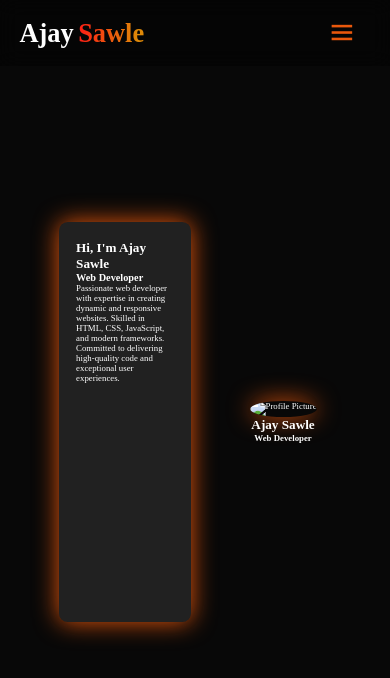
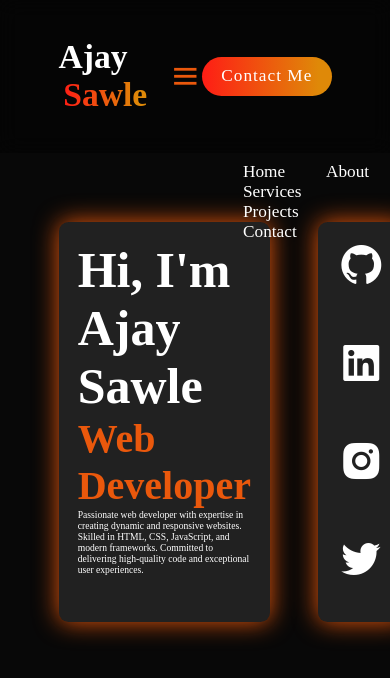
Before and after one commit to INDxSnipzY/My-Website, a plain HTML site: page Assets/About/About.html in a window 390 px wide. Drawn offline with nearby package versions, Linux system fonts and the light colour scheme.

Commit message:
change 1.2

```diff
--- a/Assets/About/About.html
+++ b/Assets/About/About.html
@@ -4,7 +4,7 @@
     <meta charset="UTF-8" />
     <meta name="viewport" content="width=device-width, initial-scale=1.0" />
     <title>Portfolio Website</title>
-    <link rel="stylesheet" href="../../style.css" />
+    <link rel="stylesheet" href="about.css" />
     <link
       href="https://unpkg.com/boxicons@2.1.4/css/boxicons.min.css"
       rel="stylesheet"
@@ -45,9 +45,20 @@
 
   <!-- Right Box -->
   <div class="home-right">
-    <img src="../../images/profile.jpg" alt="Profile Picture" />
-    <h2>Ajay Sawle</h2>
-    <h4>Web Developer</h4>
+    <div class="social-icons">
+          <a href="https://github.com/INDxSnipzY" target="_blank">
+            <i class="bx bxl-github"></i>
+          </a>
+          <a href="https://www.linkedin.com/in/ajay-sawle/" target="_blank">
+            <i class="bx bxl-linkedin-square"></i>
+          </a>
+          <a href="https://www.instagram.com/crazy._ajay_/" target="_blank">
+            <i class="bx bxl-instagram-alt"></i>
+          </a>
+          <a href="https://x.com/TSSnipzY" target="_blank">
+            <i class="bx bxl-twitter"></i>
+          </a>
+      </div>
   </div>
 </section>
 
--- /dev/null
+++ b/Assets/About/about.css
@@ -0,0 +1,255 @@
+@import "tailwindcss";
+* {
+  margin: 0;
+  padding: 0;
+  box-sizing: border-box;
+  text-decoration: none;
+  scroll-behavior: smooth;
+  font-family: "Poppins";
+}
+
+:root {
+  --bg-color: #080808;
+  --second-bg-color: #101010;
+  --text-color: white;
+  --main-color: #ea580c;
+}
+
+html {
+  font-size: 60%;
+  overflow-x: hidden;
+}
+
+body{
+  background: var(--bg-color);
+  color: var(--text-color);
+}
+
+.header{
+  position: fixed;
+  width: 100%;
+  top: 0;
+  left: 0;
+  padding: 4rem 15%;
+  background: rgba(0, 0, 0, 0.3);
+  backdrop-filter: blur(10px);
+  display: flex;
+  justify-content: space-between;
+  align-items: center;
+  z-index: 1000;
+}
+
+#menu-icon{
+  font-size: 3.5rem;
+  color: var(--main-color);
+  display: none;
+}
+.logo{
+  font-size: 3.5rem;
+  color: var(--text-color);
+  font-weight: 800;
+  cursor: pointer;
+  transition: 0.3s ease-in-out;
+}
+
+.logo:hover{
+  transform: scale(1.1);
+}
+
+span{
+  background: linear-gradient(
+    270deg,
+    #df8908 10%,
+    #ff1d15 100%
+  );
+  background-clip: text;
+  color: transparent;
+  margin-left: 0.5rem;
+}
+
+.navbar a{
+  font-size: 1.8rem;
+  color: var(--text-color);
+  margin-left: 4rem;
+  font-weight: 500;
+  transition: 0.3s ease-in-out;
+  border-bottom: 3px solid transparent;
+}
+
+.navbar a:hover{
+  color: var(--main-color);
+  border-bottom: 3px solid var(--main-color);
+}
+.gradient-btn{
+  font-size: 1.8rem;
+  padding: 1rem 2rem;
+  border-radius: 3rem;
+  background: linear-gradient(
+    270deg,
+    #df8908 10%,
+    #ff1d15 100%
+  );
+  letter-spacing: 1px;
+  cursor: pointer;
+  transition: 0.3s ease-in-out;
+  color: white;
+  border: none;
+  text-wrap: nowrap;
+}
+
+#menu-btn{
+  font-size: 30px;
+  cursor: pointer;
+  display: none;
+}
+
+@media (max-width: 1168px){
+  #menu-icon{display: block;
+  }
+  .navbar{
+    position: absolute;
+    top: 100%;
+    right: 0;
+    width: 50%;
+    padding: 1rem;
+
+  }
+}
+
+
+/* Home Section */
+section{
+  min-height: 100vh;
+  padding: 10rem 15%;
+}
+.home{
+  display:flex;
+  align-items: center;
+  justify-content: center;
+  gap: 15rem;
+}
+.home-content{
+  display: flex;
+  flex-direction: column;
+  align-items: flex-end;
+  text-align: right;
+}
+.home-content h1{
+  font-size: 8rem;
+  font-weight: 700;
+  margin-top: 1.5rem;
+  line-height: 1;
+}
+.home-content h3{
+  margin: 1rem 0;
+  font-size: 4rem;
+}
+.home-content p{
+  font-size: 1.5rem;
+  font-weight: 500;
+  line-height: 1.8;
+}
+.home-img img{
+  width: 400px;
+  height: 400px;
+  border-radius: 100%;
+  box-shadow: 0 0 25px var(--main-color);
+  transition: 0.4 s ease-in-out;
+}
+.home-img img:hover{
+  box-shadow: 0 0 25px var(--main-color),
+              0 0 50px var(--main-color),
+              0 0 100px var(--main-color);
+}
+.social-icons{
+  display:flex;
+  flex-direction: column;
+  align-items: center;
+  gap: 50px;
+}
+
+.social-icons a{
+  width: 5rem;
+  height: auto;
+  display: block;
+  justify-content: space-between;
+  align-items: space-between;
+  color: white;
+}
+.social-icons a:hover{
+  color: var(--main-color);
+}
+
+.bx {
+  font-size: 5rem;
+
+  transition: 0.3s ease-in-out;
+}
+.btn-grp {
+  margin-top: 1.3rem;
+}
+
+.btn-grp a{
+  text-decoration: none;
+  color: #fff;
+  background: linear-gradient(
+    270deg,
+    #df8908 10%,
+    #ff1d15 100%
+  );
+  border: 2px solid var(--main-color);
+  padding: 0.8rem 2.5rem;
+  border-radius: 3rem;
+  font-size: 1.8rem;
+  margin-left: 2rem;
+  transition: 0.3s ease-in-out;
+  cursor: pointer;
+}
+
+.btn-grp a:hover{
+  background: var(--bg-color);
+  color: var(--main-color);
+}
+
+/* About Section */
+
+.home {
+  display: flex;
+  align-items: center;
+  justify-content: space-between; /* keeps left & right apart */
+  gap: 5rem;
+}
+
+.home-left {
+  flex: 1;
+  text-align: left;
+  background: rgba(255, 255, 255, 0.1);
+  padding: 2rem;
+  border-radius: 1rem;
+  width: fit-content;
+  height: 400px;
+  box-shadow: 0 0 25px var(--main-color);
+}
+
+.home-left h1{
+    font-size: 50px;
+
+}
+
+.home-left h3{
+  font-size: 40px;
+  color: var(--main-color)
+}
+
+
+
+.home-right {
+  flex: 0;
+  text-align: left;
+  background: rgba(255, 255, 255, 0.1);
+  padding: 2rem;
+  border-radius: 1rem;
+  width: fit-content;
+  height: 400px;
+  box-shadow: 0 0 25px var(--main-color);
+}
--- a/style.css
+++ b/style.css
@@ -7,12 +7,14 @@
   scroll-behavior: smooth;
   font-family: "Poppins";
 }
+
 :root {
   --bg-color: #080808;
   --second-bg-color: #101010;
   --text-color: white;
   --main-color: #ea580c;
 }
+
 html {
   font-size: 60%;
   overflow-x: hidden;
@@ -102,61 +104,17 @@ span{
 }
 
 @media (max-width: 1168px){
-  html{
-    font-size: 55%;
+  #menu-icon{display: block;
   }
-  #menu-icon{
-    display: block;
-    margin-left: 3rem;
-    z-index: 1001;
-  }
+  .navbar{
+    position: absolute;
+    top: 100%;
+    right: 0;
+    width: 50%;
+    padding: 1rem;
 
-.logo{
-    font-size: 3rem;
-  }
-  span{
-  position:fixed;
-}
-
-  .navbar{
-    position: fixed;
-    top: 0;
-    left: -100%;
-    width: 100%;
-    height: 100vh;
-    background: rgba(0,0,0,0.945);
-    display: flex;
-    flex-direction: column;
-    justify-content: center;
-    align-items: center;
-    gap: 3rem;
-    transition: 0.3s ease-in-out;
-  }
-  .navbar.active{
-    left: 0;
-  }
-
-  .navbar a{
-    font-size: 2.5rem;
-    margin-left: 0;
-  }
-  .header{
-    padding: 2rem 5%;
-  }
-  section{
-    padding: 10rem 5%;
-  }
-  .gradient-btn{
-    display: none;
-  }
-  .home-img img{
-    position: relative;
-    margin-left: -62.5vw;
-     width: 10vw;
-    height: 100px;
   }
 }
-
 
 
 /* Home Section */
@@ -253,34 +211,3 @@ section{
 }
 
 /* About Section */
-.home {
-  display: flex;
-  align-items: center;
-  justify-content: space-between; /* keeps left & right apart */
-  gap: 5rem;
-}
-
-.home-left {
-  flex: 1;
-  text-align: left;
-  background: rgba(255, 255, 255, 0.1);
-  padding: 2rem;
-  border-radius: 1rem;
-  width: fit-content;
-  height: 400px;
-  box-shadow: 0 0 25px var(--main-color);
-
-}
-
-.home-right {
-  flex: 1;
-  text-align: center;
-}
-
-.home-right img {
-  width: 300px;
-  height: 300px;
-  border-radius: 50%;
-  box-shadow: 0 0 25px var(--main-color);
-  transition: 0.4s ease-in-out;
-}
```
